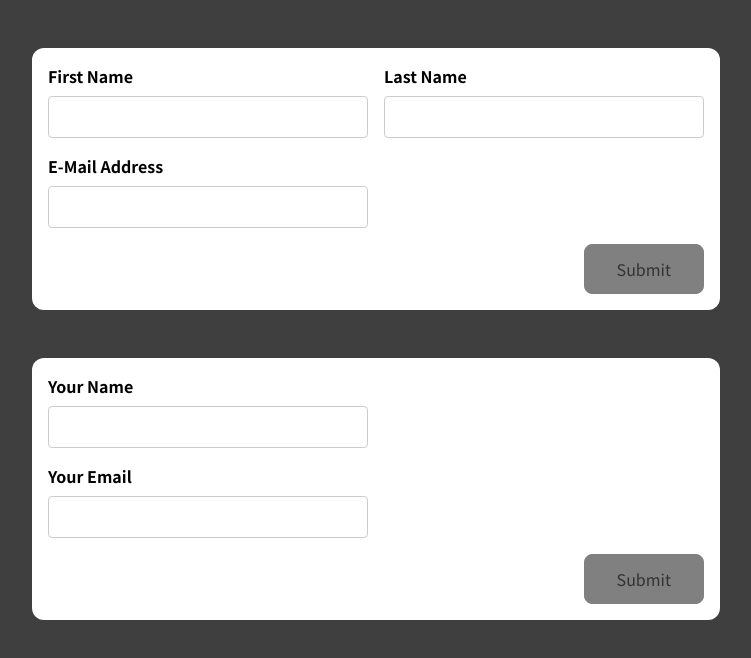
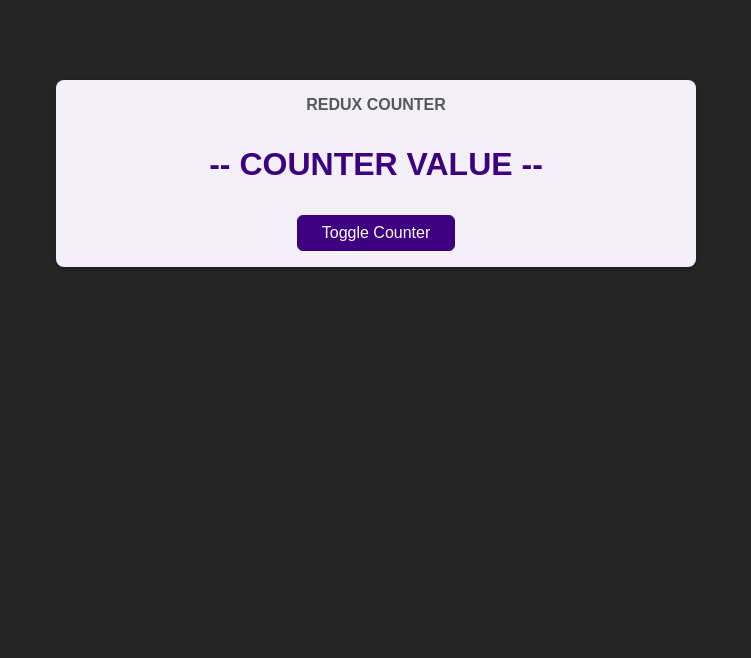
Before and after one commit to RZFalcore/udemy-react-course, a React (Create React App) app: page / in a window 1280 px wide. Shown: the top 658 px of the page, without its empty margins (264-1015 px from the left). Built offline with nearby package versions, Linux system fonts and the light colour scheme.

Commit message:
added new comps

```diff
--- a/src/App.js
+++ b/src/App.js
@@ -7,12 +7,13 @@ import React from "react";
 // import ClassComponentsApp from './Pages/ClassComponentsApp';
 // import HtttpRequestApp from './Pages/HttpRequestsApp';
 // import CustomHooksApp from './Pages/CustomHooksApp'
-import FormsApp from './Pages/FormsApp';
+// import FormsApp from './Pages/FormsApp';
+import ReduxApp from './Pages/ReduxApp';
 
 function App() {
   return (
     <div>
-      <FormsApp />
+      <ReduxApp />
     </div>
   );
 }
--- /dev/null
+++ b/src/Pages/ReduxApp.js
@@ -0,0 +1,7 @@
+import Counter from "../components/Redux/Counter";
+
+function App() {
+  return <Counter />;
+}
+
+export default App;
--- /dev/null
+++ b/src/components/Redux/Counter.js
@@ -0,0 +1,15 @@
+import classes from './Counter.module.css';
+
+const Counter = () => {
+  const toggleCounterHandler = () => {};
+
+  return (
+    <main className={classes.counter}>
+      <h1>Redux Counter</h1>
+      <div className={classes.value}>-- COUNTER VALUE --</div>
+      <button onClick={toggleCounterHandler}>Toggle Counter</button>
+    </main>
+  );
+};
+
+export default Counter;
--- /dev/null
+++ b/src/components/Redux/Counter.module.css
@@ -0,0 +1,23 @@
+.counter {
+  margin: 5rem auto;
+  box-shadow: 0 1px 8px rgba(0, 0, 0, 0.2);
+  width: 40rem;
+  border-radius: 8px;
+  padding: 1rem;
+  text-align: center;
+  background-color: #f4f0fa;
+}
+
+.counter h1 {
+  text-transform: uppercase;
+  color: #575757;
+  margin: 0;
+  font-size: 1rem;
+}
+
+.value {
+  font-size: 2rem;
+  color: #3c0080;
+  margin: 2rem 0;
+  font-weight: bold;
+}
--- a/src/index.css
+++ b/src/index.css
@@ -34,7 +34,7 @@ main {
 
 */
 /* Class comps */
-
+/*
 @import url('https://fonts.googleapis.com/css2?family=Noto+Sans+JP:wght@400;700&display=swap');
 
 * {
@@ -65,3 +65,33 @@ button:active {
   background-color: #630032;
   border-color: #630032;
 }
+*/
+/* Redux */
+
+
+* {
+  box-sizing: border-box;
+}
+
+body {
+  margin: 0;
+  font-family: sans-serif;
+  color: #252525;
+  background-color: #252525;
+}
+
+button {
+  font: inherit;
+  cursor: pointer;
+  background-color: #3c0080;
+  border: 1px solid #3c0080;
+  color: white;
+  padding: 0.5rem 1.5rem;
+  border-radius: 6px;
+}
+
+button:hover,
+button:active {
+  background-color: #5b14ac;
+  border-color: #5b14ac;
+}
```
Also changed, not shown: src/components/Redux/Auth.js (added, +23 -0 lines), src/components/Redux/Auth.module.css (added, +29 -0 lines), src/components/Redux/Header.js (added, +24 -0 lines), src/components/Redux/Header.module.css (added, +48 -0 lines), src/components/Redux/UserProfile.js (added, +11 -0 lines), src/components/Redux/UserProfile.module.css (added, +9 -0 lines).
